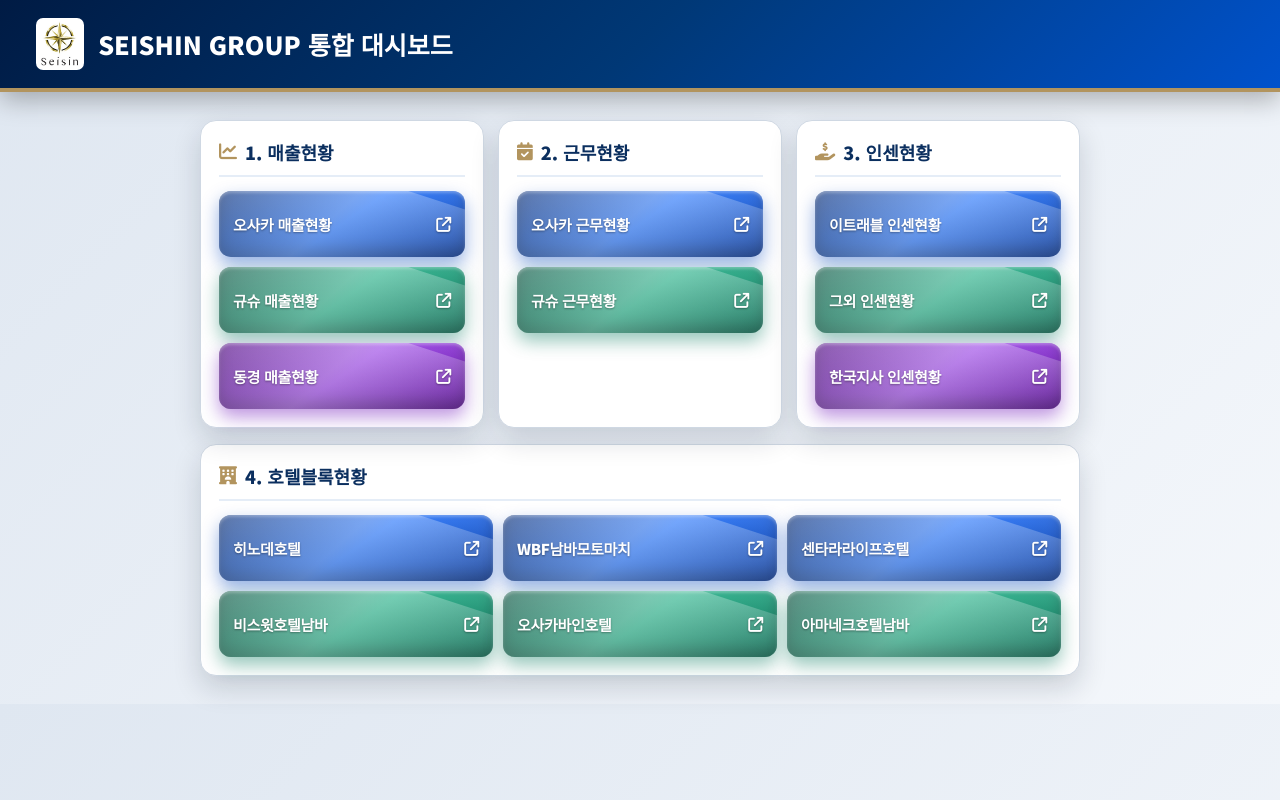
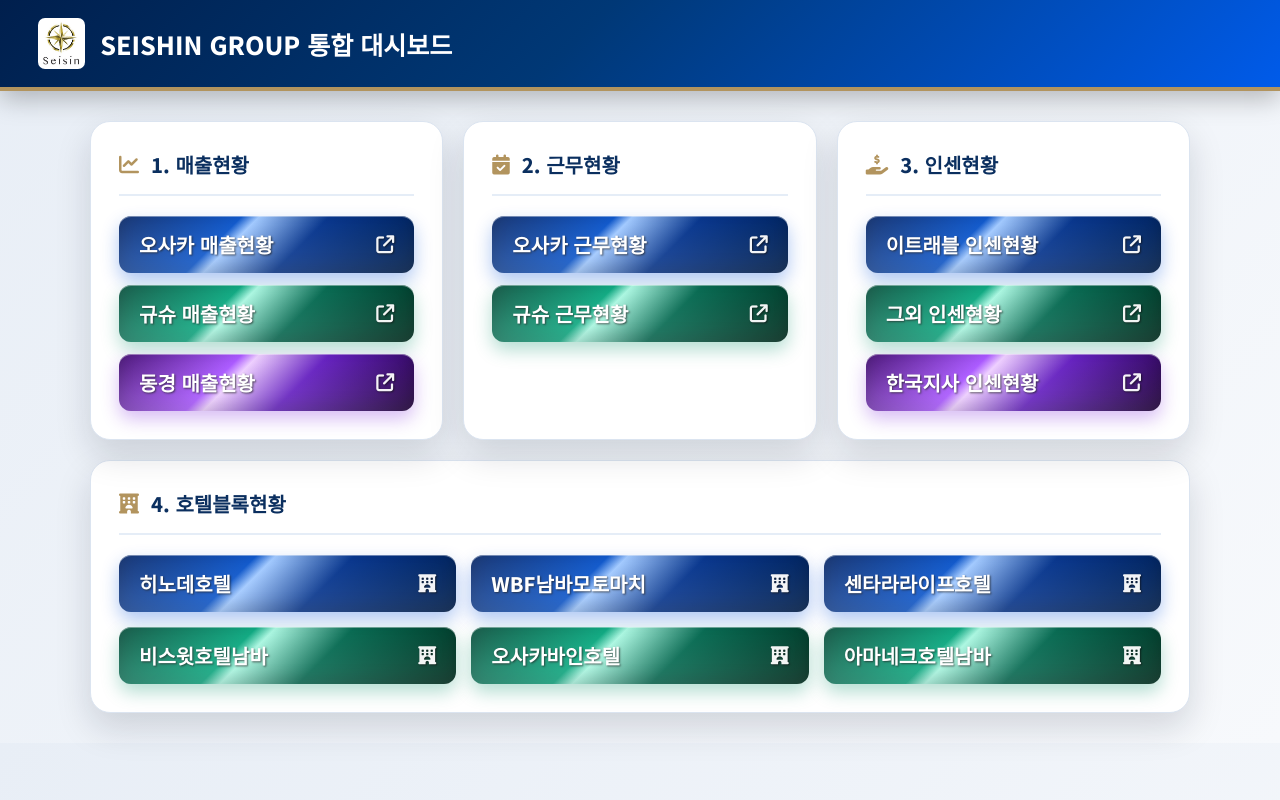
Before and after one commit to Akipapa79/-, a plain HTML site: page index.html in a window 1280 px wide. Drawn offline with Linux system fonts and the light colour scheme.

Commit message:
Update index.html

```diff
--- a/index.html
+++ b/index.html
@@ -3,241 +3,149 @@
 <head>
     <meta charset="UTF-8">
     <title>SEISHIN GROUP 통합 대시보드</title>
+    <link href="https://fonts.googleapis.com/css2?family=Noto+Sans+KR:wght@400;700;800&display=swap" rel="stylesheet">
+    <link rel="stylesheet" href="https://cdnjs.cloudflare.com/ajax/libs/font-awesome/6.5.1/css/all.min.css">
+    <style>
+        body { margin:0; font-family:'Noto Sans KR',sans-serif; background:linear-gradient(135deg,#e8eef6 0%,#f7f9fc 100%); color:#111827; }
+        header { background:linear-gradient(135deg,#001f4d 0%,#003876 45%,#005bea 100%); padding:18px 38px; display:flex; align-items:center; gap:15px; color:white; font-size:25px; font-weight:800; border-bottom:4px solid #b2945e; box-shadow:0 8px 24px rgba(0,0,0,0.25); }
+        header img { height:45px; background:white; border-radius:7px; padding:3px; }
+        .container { max-width:1100px; margin:30px auto; padding:0 20px; }
+        .top-grid { display:grid; grid-template-columns:repeat(3,1fr); gap:20px; margin-bottom:20px; }
+        .card { background:#ffffff; border-radius:20px; padding:28px; box-shadow:0 15px 35px rgba(15,23,42,0.15); border:1px solid #dbe4f0; }
+        .card h2 { color:#0b2f5f; font-size:20px; margin:0 0 20px 0; display:flex; align-items:center; gap:12px; border-bottom:2px solid #e5edf7; padding-bottom:15px; font-weight:800; }
+        .card h2 i { color:#b2945e; }
+        .btn-grid { display:grid; gap:12px; }
 
-<link href="https://fonts.googleapis.com/css2?family=Noto+Sans+KR:wght@500;700;900&display=swap" rel="stylesheet">
-<link rel="stylesheet" href="https://cdnjs.cloudflare.com/ajax/libs/font-awesome/6.5.1/css/all.min.css">
-
-<style>
-body{
-    margin:0;
-    font-family:'Noto Sans KR',sans-serif;
-    background:linear-gradient(135deg,#dfe7f1,#f4f7fb);
-    color:#111827;
+        /* 박스 버튼 크기 축소, 글씨 확대, 뿌연 효과 완벽 제거 및 선명한 프리미엄 펄 입체감 */
+        .link-btn {
+            display:flex; align-items:center; justify-content:space-between;
+            padding:14px 20px; /* 세로 padding 축소로 박스 크기 슬림화 */
+            border-radius:12px; text-decoration:none; color:white;
+            font-weight:800; font-size:20px; /* 글자 크기 대폭 확대 및 볼드 처리 */
+            transition:0.25s ease;
+            text-shadow: 1px 1px 2px rgba(0,0,0,0.7); /* 글자 가독성 향상 */
+            position: relative; overflow: hidden; /* 펄 효과를 위한 설정 */
         }
 
-header{
-    background:linear-gradient(135deg,#001b44,#003876,#0052cc);
-    padding:18px 36px;
-    display:flex;
-    align-items:center;
-    gap:14px;
-    color:white;
-    font-size:25px;
-    font-weight:900;
-    border-bottom:4px solid #b2945e;
-    box-shadow:0 8px 24px rgba(0,0,0,.28);
+        /* 펄 입체 질감을 위한 하이라이트 추가 */
+        .link-btn::after {
+            content: ""; position: absolute; inset: 0;
+            background: linear-gradient(to top right, rgba(255,255,255,0.2) 0%, rgba(255,255,255,0) 100%);
+            border-radius: 11px; pointer-events: none;
         }
 
-header img{
-    height:46px;
-    background:white;
-    border-radius:7px;
-    padding:3px;
+        .link-btn i { font-size:18px; opacity:0.95; }
+        .link-btn:hover { transform:translateY(-3px) scale(1.02); filter:brightness(1.15); box-shadow: 0 10px 20px rgba(0,0,0,0.3); }
+
+        /* 선명하고 뚜렷한 프리미엄 입체 그라데이션 컬러 */
+        .col-blue, .hotel-top {
+            background: linear-gradient(135deg, #002266 0%, #004dc7 35%, #9cc6ff 40%, #00308a 60%, #001f4d 100%);
+            box-shadow: inset 0 1px 0 rgba(255,255,255,0.4), inset 0 -6px 15px rgba(0,0,0,0.15), 0 8px 18px rgba(0,82,217,0.32);
+        }
+        .col-green, .hotel-bottom {
+            background: linear-gradient(135deg, #004c38 0%, #00a379 35%, #a6f6df 40%, #00664d 60%, #002e1f 100%);
+            box-shadow: inset 0 1px 0 rgba(255,255,255,0.4), inset 0 -6px 15px rgba(0,0,0,0.15), 0 8px 18px rgba(0,143,104,0.3);
+        }
+        .col-purple {
+            background: linear-gradient(135deg, #3a006d 0%, #a44dff 35%, #edccff 40%, #611bbe 60%, #1e0038 100%);
+            box-shadow: inset 0 1px 0 rgba(255,255,255,0.4), inset 0 -6px 15px rgba(0,0,0,0.15), 0 8px 18px rgba(123,34,217,0.3);
         }
 
-.container{
-    max-width:880px;
-    margin:28px auto;
-    padding:0 16px;
-}
-
-.top-grid{
-    display:grid;
-    grid-template-columns:repeat(3,1fr);
-    gap:14px;
-    margin-bottom:16px;
-}
-
-.card{
-    background:#ffffff;
-    border-radius:16px;
-    padding:18px;
-    box-shadow:0 12px 28px rgba(15,23,42,.16);
-    border:1px solid #cfd8e3;
-}
-
-.card h2{
-    color:#0b2f5f;
-    font-size:18px;
-    margin:0 0 14px;
-    display:flex;
-    align-items:center;
-    gap:8px;
-    border-bottom:2px solid #e5edf7;
-    padding-bottom:10px;
-    font-weight:900;
-}
-
-.card h2 i{
-    color:#b2945e;
-}
-
-.btn-grid{
-    display:grid;
-    gap:10px;
-}
-
-.hotel-grid{
-    display:grid;
-    grid-template-columns:repeat(3,1fr);
-    gap:10px;
-}
-
-.link-btn{
-    position:relative;
-    overflow:hidden;
-    display:flex;
-    align-items:center;
-    justify-content:space-between;
-    min-height:46px;
-    padding:10px 14px;
-    border-radius:12px;
-    text-decoration:none;
-    color:white;
-    font-size:15px;
-    font-weight:900;
-    letter-spacing:-.3px;
-    transition:.2s;
-    text-shadow:0 1px 2px rgba(0,0,0,.35);
-}
-
-.link-btn::before{
-    content:"";
-    position:absolute;
-    inset:0;
-    background:linear-gradient(180deg,rgba(255,255,255,.22),rgba(0,0,0,.18));
-}
-
-.link-btn::after{
-    content:"";
-    position:absolute;
-    top:-40%;
-    left:-40%;
-    width:160%;
-    height:200%;
-    background:linear-gradient(120deg,transparent,rgba(255,255,255,.35),transparent);
-    transform:rotate(18deg);
-}
-
-.link-btn span,
-.link-btn i{
-    position:relative;
-    z-index:2;
-}
-
-.link-btn:hover{
-    transform:translateY(-3px);
-    filter:saturate(1.2) brightness(1.08);
-}
-
-/* 진한 유광 컬러 */
-.col-blue{
-    background:linear-gradient(145deg,#002a7a,#005eff,#003cb5);
-    box-shadow:inset 0 2px 3px rgba(255,255,255,.28),
-               inset 0 -8px 14px rgba(0,0,0,.25),
-               0 8px 18px rgba(0,70,190,.42);
-}
-
-.col-green{
-    background:linear-gradient(145deg,#00513d,#00a676,#007a5c);
-    box-shadow:inset 0 2px 3px rgba(255,255,255,.28),
-               inset 0 -8px 14px rgba(0,0,0,.25),
-               0 8px 18px rgba(0,120,90,.42);
-}
-
-.col-purple{
-    background:linear-gradient(145deg,#4b0082,#8a22e6,#5f00aa);
-    box-shadow:inset 0 2px 3px rgba(255,255,255,.28),
-               inset 0 -8px 14px rgba(0,0,0,.25),
-               0 8px 18px rgba(100,0,180,.42);
-}
-
-.hotel-top{
-    background:linear-gradient(145deg,#002a7a,#005eff,#003cb5);
-    box-shadow:inset 0 2px 3px rgba(255,255,255,.28),
-               inset 0 -8px 14px rgba(0,0,0,.25),
-               0 8px 18px rgba(0,70,190,.42);
-}
-
-.hotel-bottom{
-    background:linear-gradient(145deg,#00513d,#00a676,#007a5c);
-    box-shadow:inset 0 2px 3px rgba(255,255,255,.28),
-               inset 0 -8px 14px rgba(0,0,0,.25),
-               0 8px 18px rgba(0,120,90,.42);
-}
+        /* 호텔 블록 현황을 더 세련되게 배치한 그리드 */
+        .hotel-grid { display:grid; grid-template-columns:repeat(3,1fr); gap:15px; }
 
         @media(max-width:900px){
-    .top-grid,
-    .hotel-grid{
-        grid-template-columns:1fr;
-    }
-
-    .container{
-        max-width:100%;
-    }
-
-    header{
-        font-size:21px;
-        padding:16px 20px;
-    }
+            .container{ max-width:100%; margin:20px auto; }
+            .top-grid{ grid-template-columns:1fr; }
+            .hotel-grid{ grid-template-columns:1fr; }
+            header{ font-size:21px; padding:16px 20px; }
         }
     </style>
 </head>
-
 <body>
-
 <header>
     <img src="SIT.jpg">
     <span>SEISHIN GROUP 통합 대시보드</span>
 </header>
-
 <div class="container">
-
     <div class="top-grid">
-
         <div class="card">
             <h2><i class="fa-solid fa-chart-line"></i> 1. 매출현황</h2>
             <div class="btn-grid">
-                <a href="오사카매출URL" target="_blank" class="link-btn col-blue"><span>오사카 매출현황</span><i class="fa-solid fa-arrow-up-right-from-square"></i></a>
-                <a href="규슈매출URL" target="_blank" class="link-btn col-green"><span>규슈 매출현황</span><i class="fa-solid fa-arrow-up-right-from-square"></i></a>
-                <a href="동경매출URL" target="_blank" class="link-btn col-purple"><span>동경 매출현황</span><i class="fa-solid fa-arrow-up-right-from-square"></i></a>
+                <a href="오사카매출URL" target="_blank" class="link-btn col-blue">
+                    <span>오사카 매출현황</span>
+                    <i class="fa-solid fa-arrow-up-right-from-square"></i>
+                </a>
+                <a href="규슈매출URL" target="_blank" class="link-btn col-green">
+                    <span>규슈 매출현황</span>
+                    <i class="fa-solid fa-arrow-up-right-from-square"></i>
+                </a>
+                <a href="동경매출URL" target="_blank" class="link-btn col-purple">
+                    <span>동경 매출현황</span>
+                    <i class="fa-solid fa-arrow-up-right-from-square"></i>
+                </a>
             </div>
         </div>
-
         <div class="card">
             <h2><i class="fa-solid fa-calendar-check"></i> 2. 근무현황</h2>
             <div class="btn-grid">
-                <a href="오사카근무URL" target="_blank" class="link-btn col-blue"><span>오사카 근무현황</span><i class="fa-solid fa-arrow-up-right-from-square"></i></a>
-                <a href="규슈근무URL" target="_blank" class="link-btn col-green"><span>규슈 근무현황</span><i class="fa-solid fa-arrow-up-right-from-square"></i></a>
+                <a href="오사카근무URL" target="_blank" class="link-btn col-blue">
+                    <span>오사카 근무현황</span>
+                    <i class="fa-solid fa-arrow-up-right-from-square"></i>
+                </a>
+                <a href="규슈근무URL" target="_blank" class="link-btn col-green">
+                    <span>규슈 근무현황</span>
+                    <i class="fa-solid fa-arrow-up-right-from-square"></i>
+                </a>
             </div>
         </div>
-
         <div class="card">
             <h2><i class="fa-solid fa-hand-holding-dollar"></i> 3. 인센현황</h2>
             <div class="btn-grid">
-                <a href="https://docs.google.com/spreadsheets/d/11giEDLNFNJe0ME6czK0yY7HAwgjOKxJJ/edit?pli=1&gid=331033276#gid=331033276" target="_blank" class="link-btn col-blue"><span>이트래블 인센현황</span><i class="fa-solid fa-arrow-up-right-from-square"></i></a>
-                <a href="https://docs.google.com/spreadsheets/d/1sSXt8YckniAcmtDG0-QT_UdWWiuxx8Am/edit?pli=1&gid=1695092935#gid=1695092935" target="_blank" class="link-btn col-green"><span>그외 인센현황</span><i class="fa-solid fa-arrow-up-right-from-square"></i></a>
-                <a href="https://docs.google.com/spreadsheets/d/1Ki1LMopEr8V8Jya6NmzZGpKLHHy3Hp1u/edit?gid=483904815#gid=483904815" target="_blank" class="link-btn col-purple"><span>한국지사 인센현황</span><i class="fa-solid fa-arrow-up-right-from-square"></i></a>
+                <a href="https://docs.google.com/spreadsheets/d/11giEDLNFNJe0ME6czK0yY7HAwgjOKxJJ/edit?pli=1&gid=331033276#gid=331033276" target="_blank" class="link-btn col-blue">
+                    <span>이트래블 인센현황</span>
+                    <i class="fa-solid fa-arrow-up-right-from-square"></i>
+                </a>
+                <a href="https://docs.google.com/spreadsheets/d/1sSXt8YckniAcmtDG0-QT_UdWWiuxx8Am/edit?pli=1&gid=1695092935#gid=1695092935" target="_blank" class="link-btn col-green">
+                    <span>그외 인센현황</span>
+                    <i class="fa-solid fa-arrow-up-right-from-square"></i>
+                </a>
+                <a href="https://docs.google.com/spreadsheets/d/1Ki1LMopEr8V8Jya6NmzZGpKLHHy3Hp1u/edit?gid=483904815#gid=483904815" target="_blank" class="link-btn col-purple">
+                    <span>한국지사 인센현황</span>
+                    <i class="fa-solid fa-arrow-up-right-from-square"></i>
+                </a>
             </div>
         </div>
-
     </div>
-
     <div class="card">
         <h2><i class="fa-solid fa-hotel"></i> 4. 호텔블록현황</h2>
-
         <div class="hotel-grid">
-            <a href="https://docs.google.com/spreadsheets/d/1o_oRouHav0Z5aMKWmgZBovg-KLZufQam8SzaR_JljR0/edit?gid=1597431311#gid=1597431311" target="_blank" class="link-btn hotel-top"><span>히노데호텔</span><i class="fa-solid fa-arrow-up-right-from-square"></i></a>
-            <a href="https://docs.google.com/spreadsheets/d/1aflBDQqYBDW4SIWOrfquTUnRNceHQh8C/edit?rtpof=true&gid=1347907107#gid=1347907107" target="_blank" class="link-btn hotel-top"><span>WBF남바모토마치</span><i class="fa-solid fa-arrow-up-right-from-square"></i></a>
-            <a href="https://docs.google.com/spreadsheets/d/1ENafFWMF2M8Cw3YRxgwRAxuNxh1FEQ6gJeniyNZo1mI/edit?gid=479650170#gid=479650170" target="_blank" class="link-btn hotel-top"><span>센타라라이프호텔</span><i class="fa-solid fa-arrow-up-right-from-square"></i></a>
-
-            <a href="https://docs.google.com/spreadsheets/d/1PAiYsE1vC2Vf-wJ0rYem2RJnfaFM-D4s_93SvcYRhWo/edit?gid=619011903#gid=619011903" target="_blank" class="link-btn hotel-bottom"><span>비스윗호텔남바</span><i class="fa-solid fa-arrow-up-right-from-square"></i></a>
-            <a href="https://docs.google.com/spreadsheets/d/1b7SUn0lInIy6VZsfdi-nZ0sIqM5iiqF4/edit?gid=1298837714#gid=1298837714" target="_blank" class="link-btn hotel-bottom"><span>오사카바인호텔</span><i class="fa-solid fa-arrow-up-right-from-square"></i></a>
-            <a href="https://docs.google.com/spreadsheets/d/1cR2hLm6s0SmuADPTYo2jzpWLWbV0Io7C/edit?gid=205860888#gid=205860888" target="_blank" class="link-btn hotel-bottom"><span>아마네크호텔남바</span><i class="fa-solid fa-arrow-up-right-from-square"></i></a>
+            <a href="https://docs.google.com/spreadsheets/d/1o_oRouHav0Z5aMKWmgZBovg-KLZufQam8SzaR_JljR0/edit?gid=1597431311#gid=1597431311" target="_blank" class="link-btn hotel-top">
+                <span>히노데호텔</span>
+                <i class="fa-solid fa-hotel"></i>
+            </a>
+            <a href="https://docs.google.com/spreadsheets/d/1aflBDQqYBDW4SIWOrfquTUnRNceHQh8C/edit?rtpof=true&gid=1347907107#gid=1347907107" target="_blank" class="link-btn hotel-top">
+                <span>WBF남바모토마치</span>
+                <i class="fa-solid fa-hotel"></i>
+            </a>
+            <a href="https://docs.google.com/spreadsheets/d/1ENafFWMF2M8Cw3YRxgwRAxuNxh1FEQ6gJeniyNZo1mI/edit?gid=479650170#gid=479650170" target="_blank" class="link-btn hotel-top">
+                <span>센타라라이프호텔</span>
+                <i class="fa-solid fa-hotel"></i>
+            </a>
+            <a href="https://docs.google.com/spreadsheets/d/1PAiYsE1vC2Vf-wJ0rYem2RJnfaFM-D4s_93SvcYRhWo/edit?gid=619011903#gid=619011903" target="_blank" class="link-btn hotel-bottom">
+                <span>비스윗호텔남바</span>
+                <i class="fa-solid fa-hotel"></i>
+            </a>
+            <a href="https://docs.google.com/spreadsheets/d/1b7SUn0lInIy6VZsfdi-nZ0sIqM5iiqF4/edit?gid=1298837714#gid=1298837714" target="_blank" class="link-btn hotel-bottom">
+                <span>오사카바인호텔</span>
+                <i class="fa-solid fa-hotel"></i>
+            </a>
+            <a href="https://docs.google.com/spreadsheets/d/1cR2hLm6s0SmuADPTYo2jzpWLWbV0Io7C/edit?gid=205860888#gid=205860888" target="_blank" class="link-btn hotel-bottom">
+                <span>아마네크호텔남바</span>
+                <i class="fa-solid fa-hotel"></i>
+            </a>
         </div>
     </div>
-
 </div>
-
 </body>
 </html>
```
Lines whose indentation alone changed are shown as unchanged.
